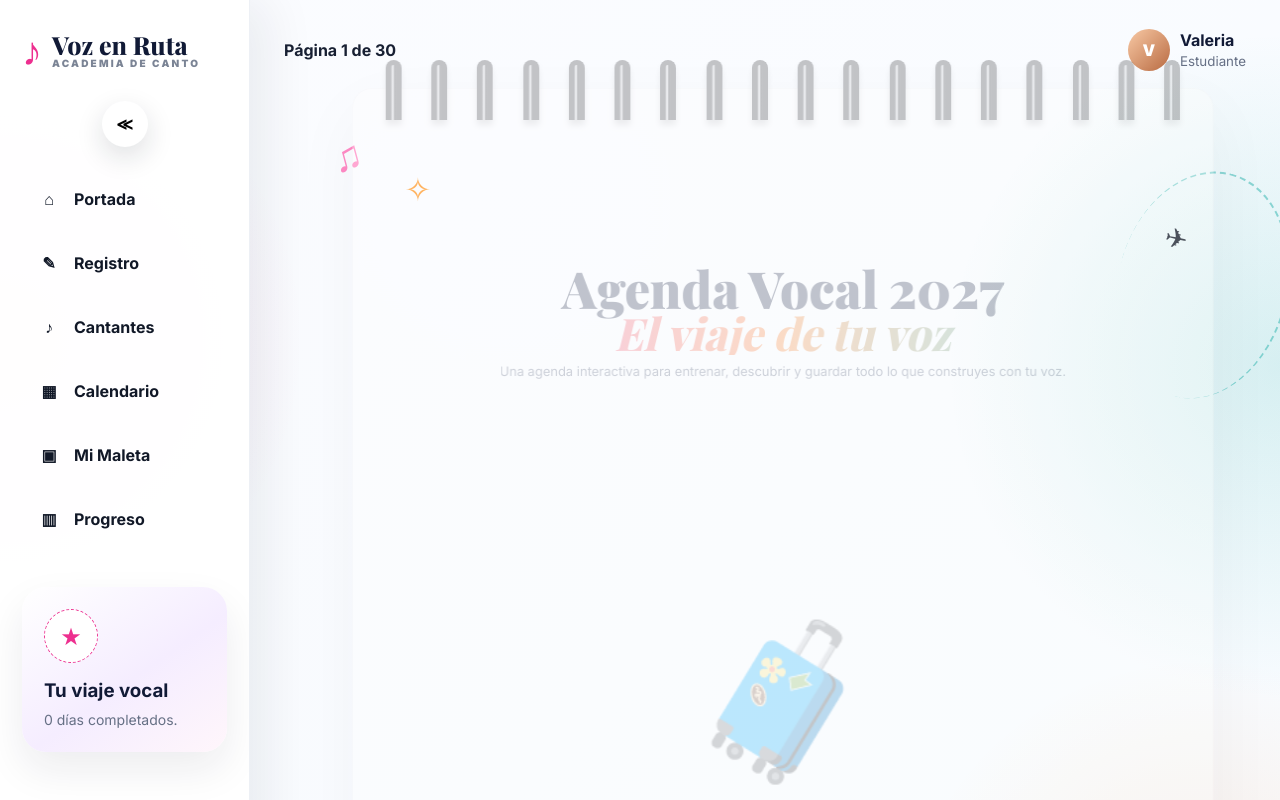
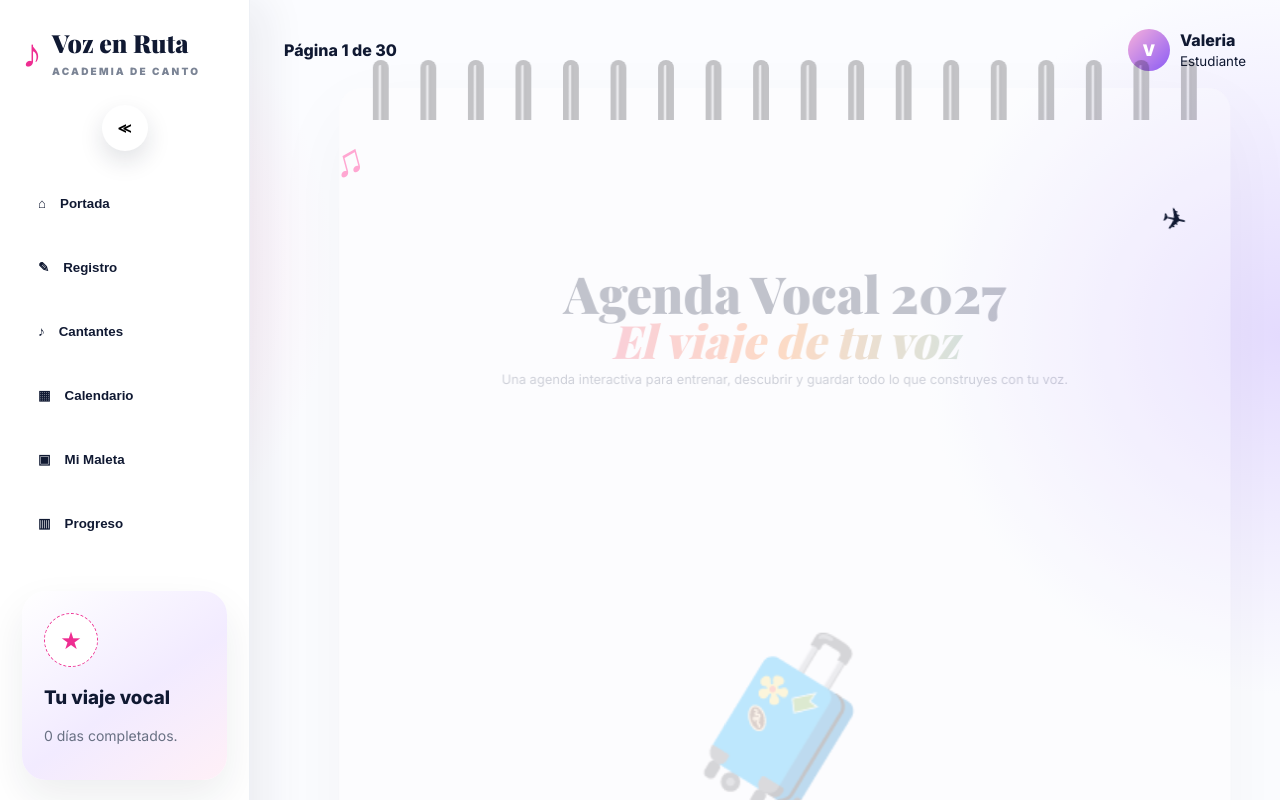
Before and after one commit to manu305ale-byte/agendayekacoachacademy, a Next.js app: page / in a window 1280 px wide. Built offline with nearby package versions, Linux system fonts and the light colour scheme.

Commit message:
Forzar carga de agenda v4 con cache busting

```diff
--- a/app/page.tsx
+++ b/app/page.tsx
@@ -1,7 +1,9 @@
+export const dynamic = 'force-dynamic';
+
 export default function Home() {
   return (
     <iframe
-      src="/agenda-v3.html"
+      src="/agenda-v4.html?v=4.2"
       title="Agenda Yeka Coach Academy 2027"
       style={{ width: '100vw', height: '100vh', border: 0, display: 'block' }}
     />
```
